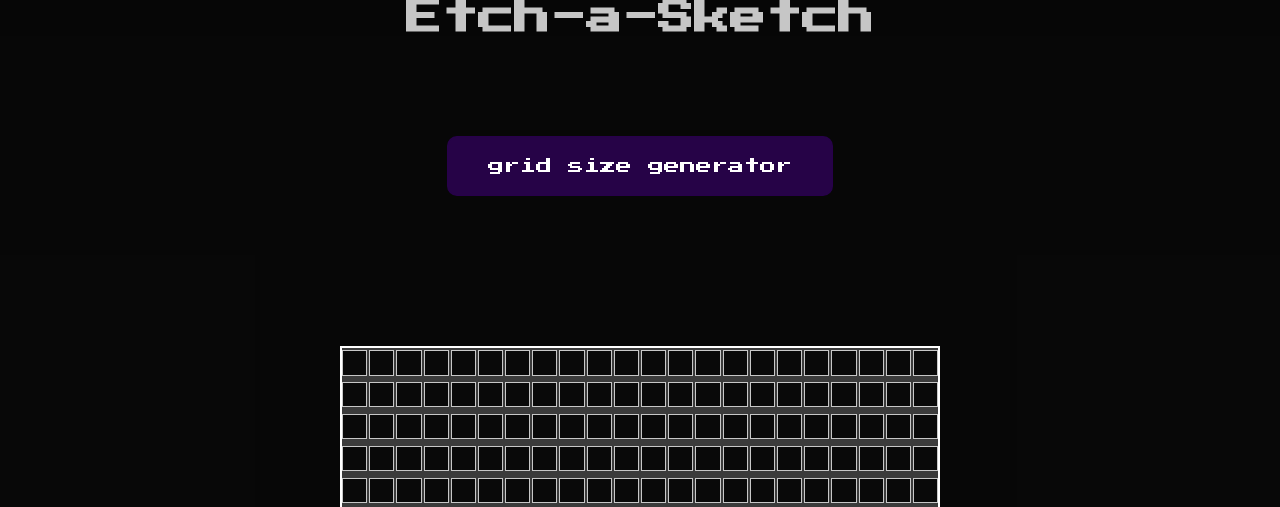
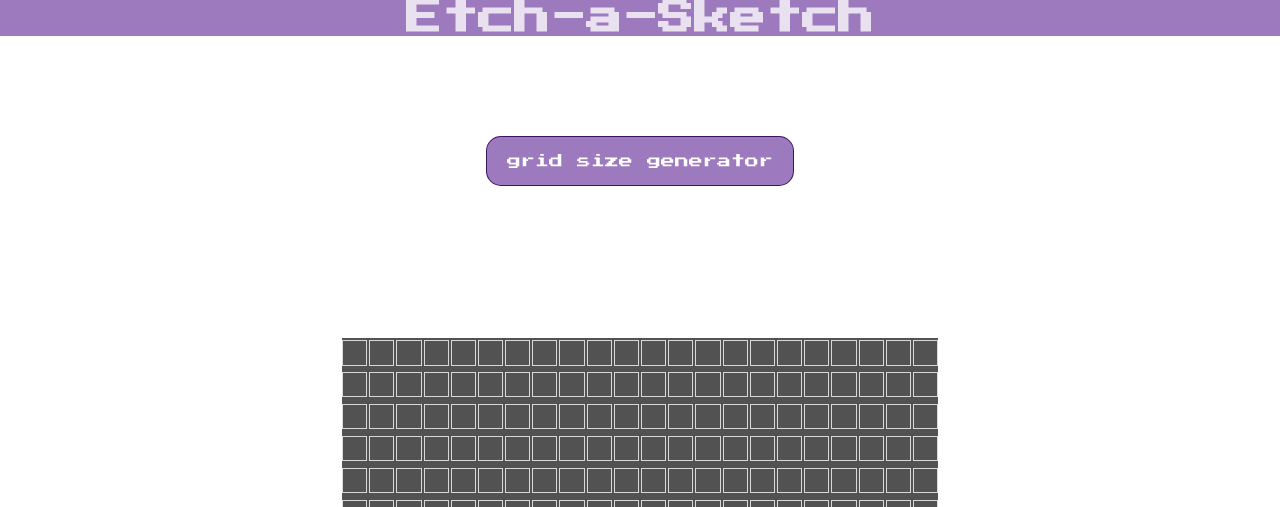
Before and after one commit to jamesayim/etch-a-sketch-project, a plain HTML site: page index.html in a window 1280 px wide. Shown: the top 507 px of the page. Drawn offline with Linux system fonts and the light colour scheme.

Commit message:
changed background color from light black to white

```diff
--- a/styles.css
+++ b/styles.css
@@ -6,16 +6,14 @@
     font-family: 'Press Start 2P', Verdana, sans-serif;
     font-size: 1.5rem;
     color: rgba(255, 255, 255, 0.774);
-    background-color: rgba(7, 7, 7, 0.952);
 }
 
 #textContainer {
     display: flex;
     justify-content: center;
-    margin: 0 auto;
     width: 100%;
     align-items: center;
-    background-color: ;
+    background-color: rgba(68, 0, 131, 0.521);
 }
 
 #divContainer {
@@ -42,14 +40,14 @@
     background-color: rgba(68, 0, 131, 0.521);
     color: white;
     border: 1px solid rgba(40, 0, 77, 0.836);
-    height: 60px;
-    border-radius: 10px;
+    height: 50px;
+    border-radius: 15px;
     display: flex;
     align-items: center;
     justify-content: center;
     margin: 100px auto 0;
-    font-size: 16px;
-    padding: 0 40px;
+    font-size: 14px;
+    padding: 0 20px;
 }
 .upperButton:hover {
     border-color: rgba(7, 7, 7, 0.952);
```
